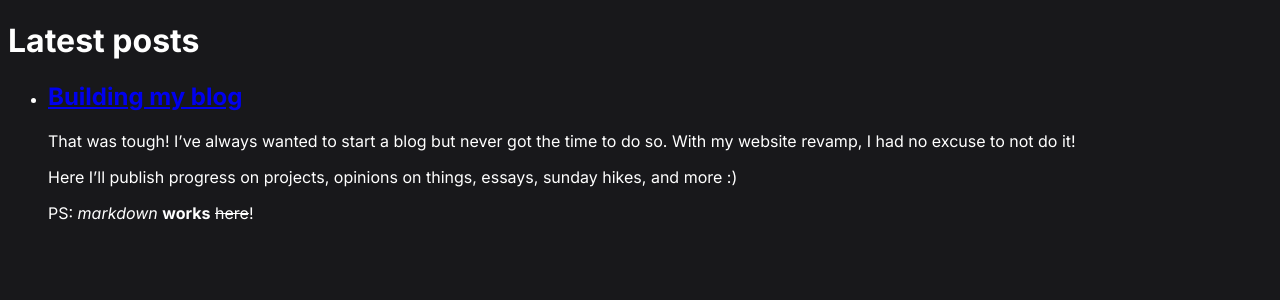
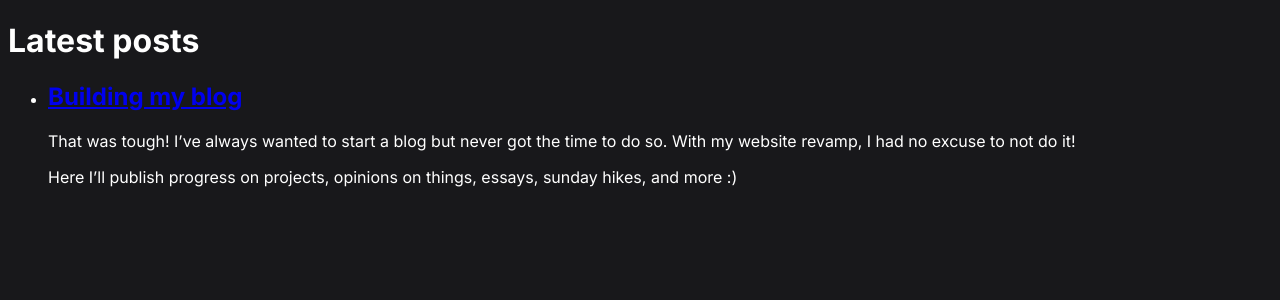
Before and after one commit to NotFenixio/blog, a Jekyll site: the page built from index.html, in a window 1280 px wide. Shown: the top 300 px of the page. Built offline with Jekyll 4.4.1, drawn with Linux system fonts in a browser that asks for light colours.

Commit message:
hopefully last change to settings

```diff
--- a/_config.yml
+++ b/_config.yml
@@ -1,2 +1,3 @@
 baseurl: /blog
-pygments: true
+highlighter: rouge
+excerpt_separator: "<!--more-->"
```
Also changed, not shown: _posts/2024-08-16-hello_world.md (+1 -0 lines).
